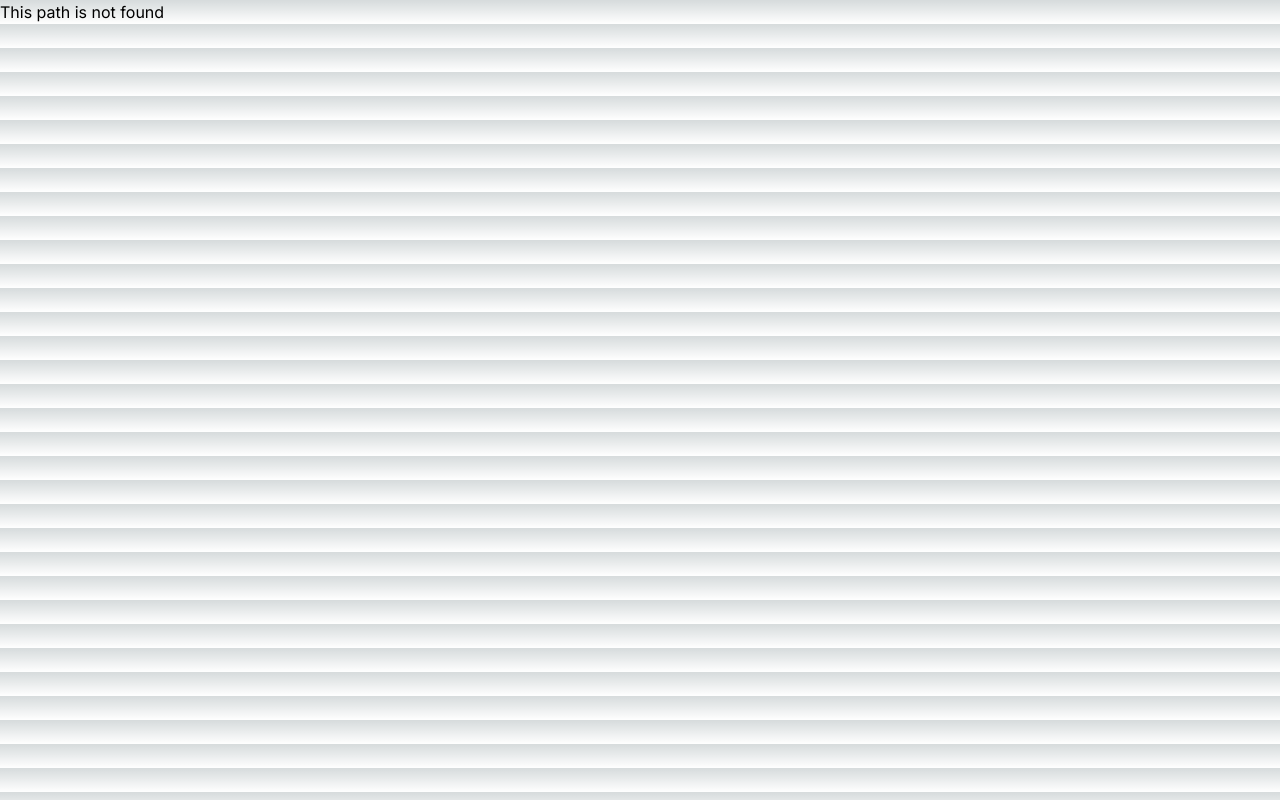
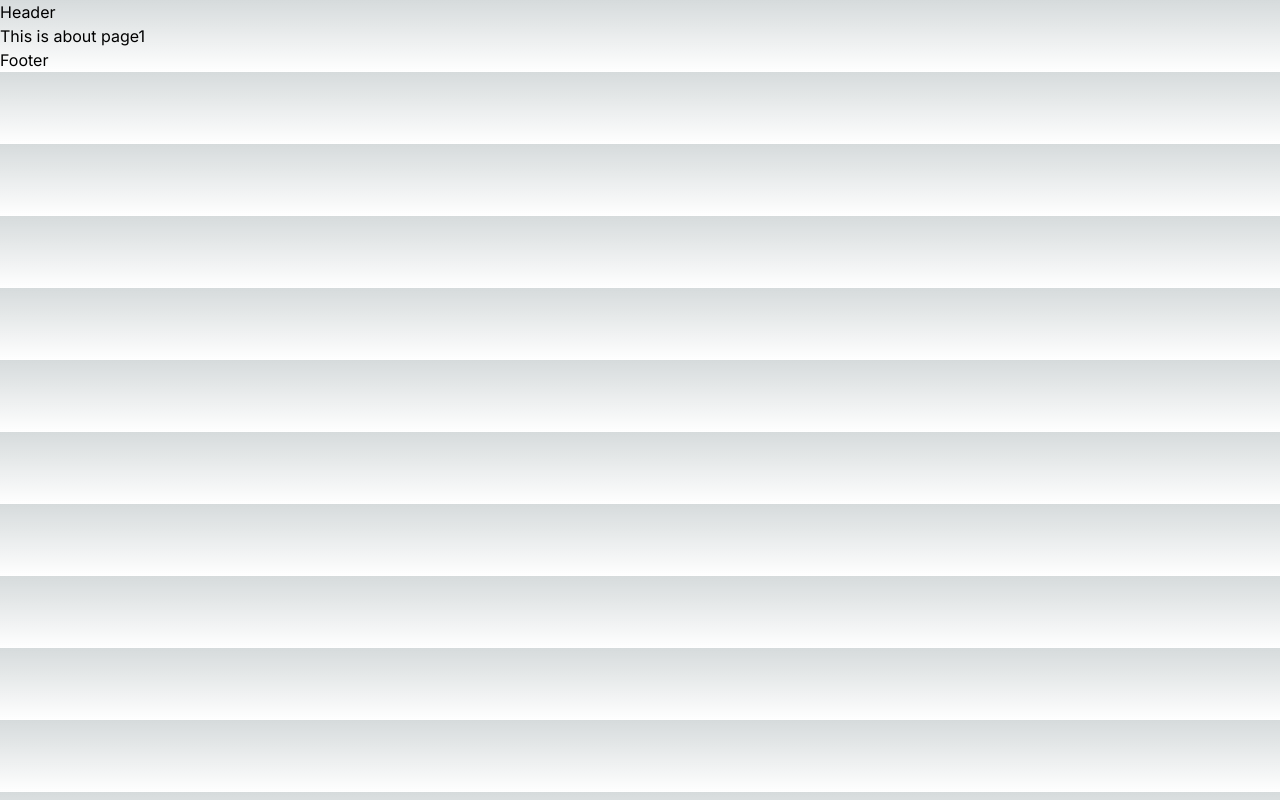
Before and after one commit to SakibAlHasan10/new-next.js-app, a Next.js app: page /aboput in a window 1280 px wide. Before the commit this address had no page. Built offline with nearby package versions, Linux system fonts and the light colour scheme.

Commit message:
added groupe folder

```diff
--- /dev/null
+++ b/src/app/(with Layout)/aboput/page.js
@@ -0,0 +1,11 @@
+import React from 'react';
+
+const AboutPage = () => {
+    return (
+        <div>
+            <h2>This is about page1</h2>
+        </div>
+    );
+};
+
+export default AboutPage;
--- /dev/null
+++ b/src/app/(with Layout)/booking/page.js
@@ -0,0 +1,13 @@
+import React from 'react';
+
+const BookingPage
+ = () => {
+    return (
+        <div>
+            <h2>booking</h2>
+        </div>
+    );
+};
+
+export default BookingPage
+;
--- /dev/null
+++ b/src/app/(with Layout)/layout.js
@@ -0,0 +1,13 @@
+import React from 'react';
+
+const Layout = ({children}) => {
+    return (
+        <div>
+            <h2>Header</h2>
+            {children}
+            <h2>Footer</h2>
+        </div>
+    );
+};
+
+export default Layout;
```
Also changed, not shown: 1 other file (tests, documents, lock files or other folders).
